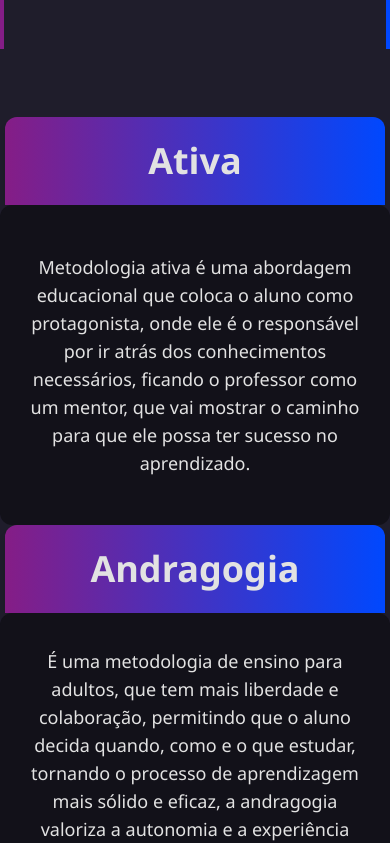
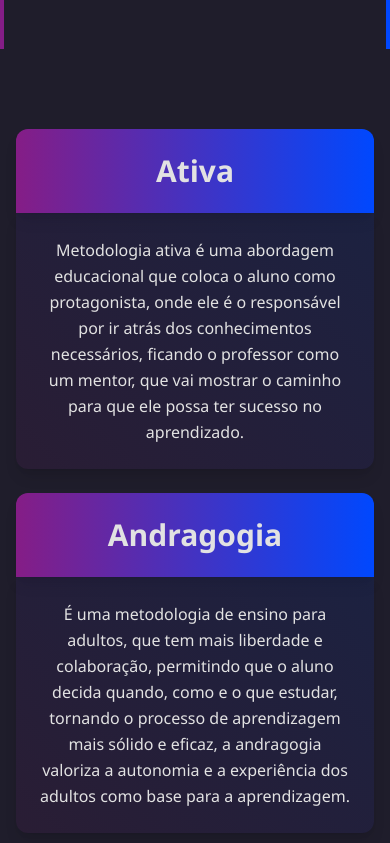
Before and after one commit to adrianemaciel/desafio-union-developers, a Next.js app: page / in a window 390 px wide. Shown: the part 2443-3286 px from the top of the page. Built offline with nearby package versions, Linux system fonts and the light colour scheme.

Commit message:
feat: improve layout and responsiveness of PilarCard component

```diff
--- a/src/components/PilarCard.tsx
+++ b/src/components/PilarCard.tsx
@@ -1,7 +1,7 @@
 const PilarCard = () => {
   return (
-    <div className="mt-20">
-      <div className="grid grid-cols-1 md:grid-cols-3 gap-6">
+    <div className="mt-20 px-4 sm:px-6 lg:px-8">
+      <div className="grid grid-cols-1 md:grid-cols-2 lg:grid-cols-3 gap-6 max-w-7xl mx-auto">
         {[
           {
             title: "Ativa",
@@ -13,21 +13,31 @@ const PilarCard = () => {
           },
           {
             title: "Ágil",
-            text: "A metodologia ágil é uma metodologia que estimula a colaboração entre o time, permitindo que tenha uma visão mais transparente, liberdade para fazer escolhas e tomar decisões, buscando a melhora continua entre os membros, os processos e a qualidade geral do trabalho.",
+            text: "A metodologia ágil é uma metodologia que estimula a colaboração entre o time, permitindo que tenha uma visão mais transparente, liberdade para fazer escolhas e tomar decisões, buscando a melhora contínua entre os membros, os processos e a qualidade geral do trabalho.",
           },
         ].map((pilar, index) => (
           <div
             key={index}
-            className="flex flex-col items-center h-96 justify-center"
+            className="flex flex-col items-center h-full justify-center"
           >
-            <div className="w-[380px] h-[128px] bg-gradient-to-r from-gradient-from to-gradient-to p-6  rounded-t-xl shadow-lg">
-              <h3 className="text-4xl font-bold text-secondary">
+            <div className="w-full max-w-md h-30 bg-gradient-to-r from-gradient-from to-gradient-to p-6 rounded-t-xl shadow-lg flex items-center justify-center">
+              <h3 className="text-3xl md:text-2xl font-bold text-secondary text-center">
                 {pilar.title}
               </h3>
             </div>
 
-            <div className="bg-primary p-6 min-h-[320px] flex items-center justify-center rounded-xl">
-              <p className="text-secondary text-lg leading-7">{pilar.text}</p>
+            <div
+              className="bg-primary p-6 w-full max-w-md flex-1 rounded-b-xl shadow-lg"
+              style={{
+                background:
+                  "linear-gradient(225deg, rgba(0, 72, 254, 0.1) 0%, rgba(133, 29, 134, 0.1) 100%)",
+              }}
+            >
+              <div className="h-full overflow-y-auto flex items-center justify-center">
+                <p className="text-secondary text-base md:text-lg leading-relaxed text-center">
+                  {pilar.text}
+                </p>
+              </div>
             </div>
           </div>
         ))}
```
